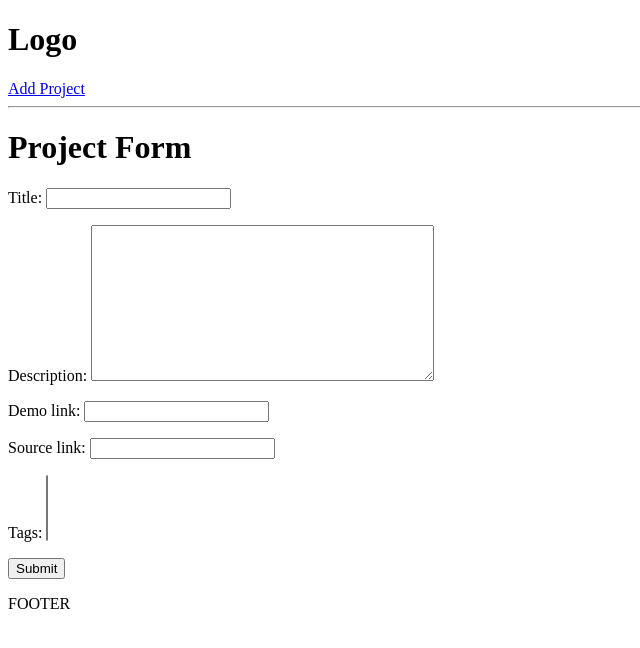
After one commit to LeandroFrazao/devsearch-Django-Website, a Django app: page /create-project/ in a window 1280 px wide. The commit adds this page. Shown: the top 648 px of the page, without its empty margins (0-640 px from the left). Run offline with Django 3.2, Linux system fonts and the light colour scheme; data that the repository does not hold is empty.

Commit message:
CRUD added

```diff
--- /dev/null
+++ b/projects/forms.py
@@ -0,0 +1,8 @@
+from django.forms import ModelForm
+from .models import Project
+
+class ProjectForm(ModelForm):
+    class Meta:
+        model = Project
+        """ fields = '__all__'  -  to use all fields """
+        fields = ['title','description', 'demo_link','source_link', 'tags']
--- a/projects/models.py
+++ b/projects/models.py
@@ -17,7 +17,6 @@ class Project(models.Model):
 
     def __str__(self):
         return self.title
-
 
 
 class Review(models.Model):
--- /dev/null
+++ b/projects/templates/projects/project_form.html
@@ -0,0 +1,13 @@
+{% extends 'main.html' %}
+
+{% block content %}
+
+<h1>Project Form</h1>
+
+<form action="" method="POST">
+    {% csrf_token %}
+    {{form.as_p}}
+    <!-- .as_p set all elements of the form vertically -->
+    <input type="submit" />
+</form>
+{% endblock %}
--- a/projects/urls.py
+++ b/projects/urls.py
@@ -5,4 +5,9 @@ urlpatterns = [
     path('',views.projects, name = "projects"),
     path('project/<str:pk>', views.project, name = "project"),
 
+    path('create-project/', views.createProject, name="create-project"),
+
+    path('update-project/<str:pk>/', views.updateProject, name= "update-project"),
+
+    path('delete-project/<str:pk>/', views.deleteProject, name= "delete-project")
 ]
--- a/projects/views.py
+++ b/projects/views.py
@@ -1,28 +1,8 @@
-from django.shortcuts import render
-
+from django.shortcuts import render, redirect
 from .models import Project
-# Create your views here.
+from .forms import ProjectForm
 
 from django.http import HttpResponse
-
-""" projectsList = [
-    {
-        'id': '1',
-        'title': 'Ecommerce Website',
-        'description': 'Fully functional ecommerce website'
-    },
-    {
-        'id': '2',
-        'title': 'Portfolio Website',
-        'description': 'A personal website to write articles and display work'
-    },
-    {
-        'id': '3',
-        'title': 'Social Network',
-        'description': 'An open source project built by the community'
-    }
-] """
-
 
 def projects(request):
     #return HttpResponse("Here are our projects")
@@ -36,3 +16,39 @@ def project(request, pk):
     projectObj = Project.objects.get(id=pk)
     context = {'project': projectObj}
     return render(request,'projects/single-project.html', context )
+
+def createProject(request):
+    form = ProjectForm()
+
+    if request.method == 'POST':
+        form = ProjectForm(request.POST)
+        if form.is_valid():
+            form.save()
+            return redirect('projects')
+
+    context={'form':form}
+    return render(request, 'projects/project_form.html', context)
+
+
+def updateProject(request, pk):
+    project = Project.objects.get(id=pk)
+    form = ProjectForm(instance= project)
+
+    if request.method == 'POST':
+        form = ProjectForm(request.POST, instance = project)
+        if form.is_valid():
+            form.save()
+            return redirect('projects')
+
+    context={'form':form}
+    return render(request, 'projects/project_form.html', context)
+
+def deleteProject(request, pk):
+    project = Project.objects.get(id=pk)
+
+    if request.method == 'POST':
+        project.delete()
+        return redirect('projects')
+
+    context={'object':project}
+    return render(request, 'projects/delete_template.html', context)
--- a/templates/navbar.html
+++ b/templates/navbar.html
@@ -1,2 +1,4 @@
 <h1>Logo</h1>
+<a href="{% url 'create-project'  %}">Add Project</a>
+
 <hr />
```
Also changed, not shown: projects/templates/projects/delete_template.html (added, +18 -0 lines), projects/templates/projects/projects.html (+5 -3 lines), 1 other file.
